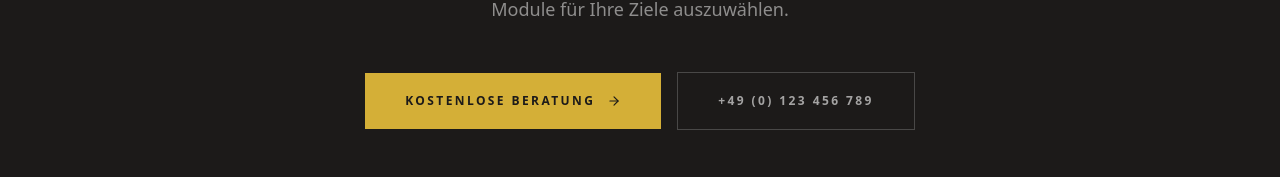
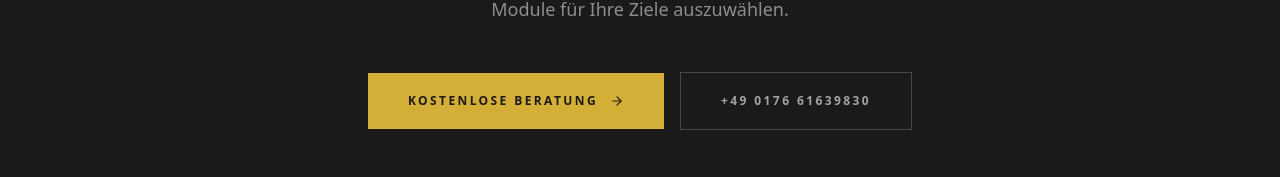
Before and after one commit to Nagacash/glamour.academy, a Next.js app: page /module in a window 1280 px wide. Shown: the part 7685-7862 px from the top of the page. Built offline with nearby package versions, Linux system fonts and the light colour scheme; a web font is replaced by a local one.

Commit message:
new update

```diff
--- a/src/app/kontakt/page.tsx
+++ b/src/app/kontakt/page.tsx
@@ -80,7 +80,7 @@ export default function KontaktPage() {
                                 </a>
 
                                 <a
-                                    href="tel:+491234567890"
+                                    href="tel:+4917661639830"
                                     className="flex items-start gap-4 group"
                                 >
                                     <Phone size={18} className="text-brand-gold mt-0.5" />
@@ -89,7 +89,7 @@ export default function KontaktPage() {
                                             Telefon
                                         </span>
                                         <span className="text-white/80 font-light group-hover:text-brand-gold transition-colors">
-                                            +49 (0) 123 456 789
+                                            +49 0176 61639830
                                         </span>
                                     </div>
                                 </a>
--- a/src/app/masterclasses/page.tsx
+++ b/src/app/masterclasses/page.tsx
@@ -519,10 +519,10 @@ export default function MasterclassesPage() {
                             />
                         </a>
                         <a
-                            href="tel:+491234567890"
+                            href="tel:+4917661639830"
                             className="px-10 py-5 border border-white/20 text-white/60 uppercase tracking-[0.2em] text-xs font-bold hover:border-brand-gold hover:text-brand-gold transition-all duration-300"
                         >
-                            +49 (0) 123 456 789
+                            +49 0176 61639830
                         </a>
                     </div>
 
--- a/src/app/module/page.tsx
+++ b/src/app/module/page.tsx
@@ -633,10 +633,10 @@ export default function ModulePage() {
                             />
                         </a>
                         <a
-                            href="tel:+491234567890"
+                            href="tel:+4917661639830"
                             className="px-10 py-5 border border-white/20 text-white/60 uppercase tracking-[0.2em] text-xs font-bold hover:border-brand-gold hover:text-brand-gold transition-all duration-300"
                         >
-                            +49 (0) 123 456 789
+                            +49 0176 61639830
                         </a>
                     </div>
 
--- a/src/components/ui/Footer.tsx
+++ b/src/components/ui/Footer.tsx
@@ -46,7 +46,7 @@ export function Footer() {
                     <ul className="space-y-4 text-sm text-gray-400 font-light">
                         <li className="flex items-center space-x-3">
                             <Phone size={16} className="text-brand-champagne-dark" />
-                            <span>+49 (0) 123 456 789</span>
+                            <span>+49 0176 61639830</span>
                         </li>
                         <li className="flex items-center space-x-3">
                             <Mail size={16} className="text-brand-champagne-dark" />
```
